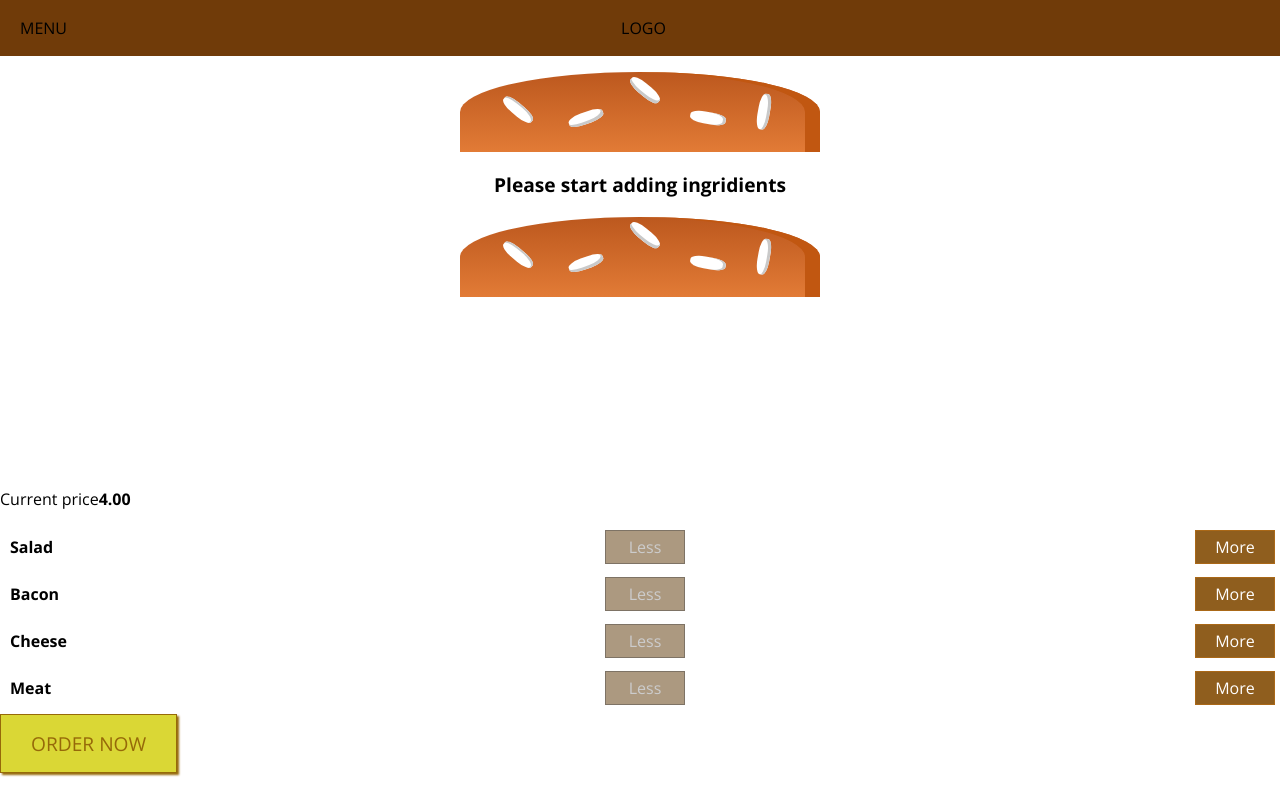
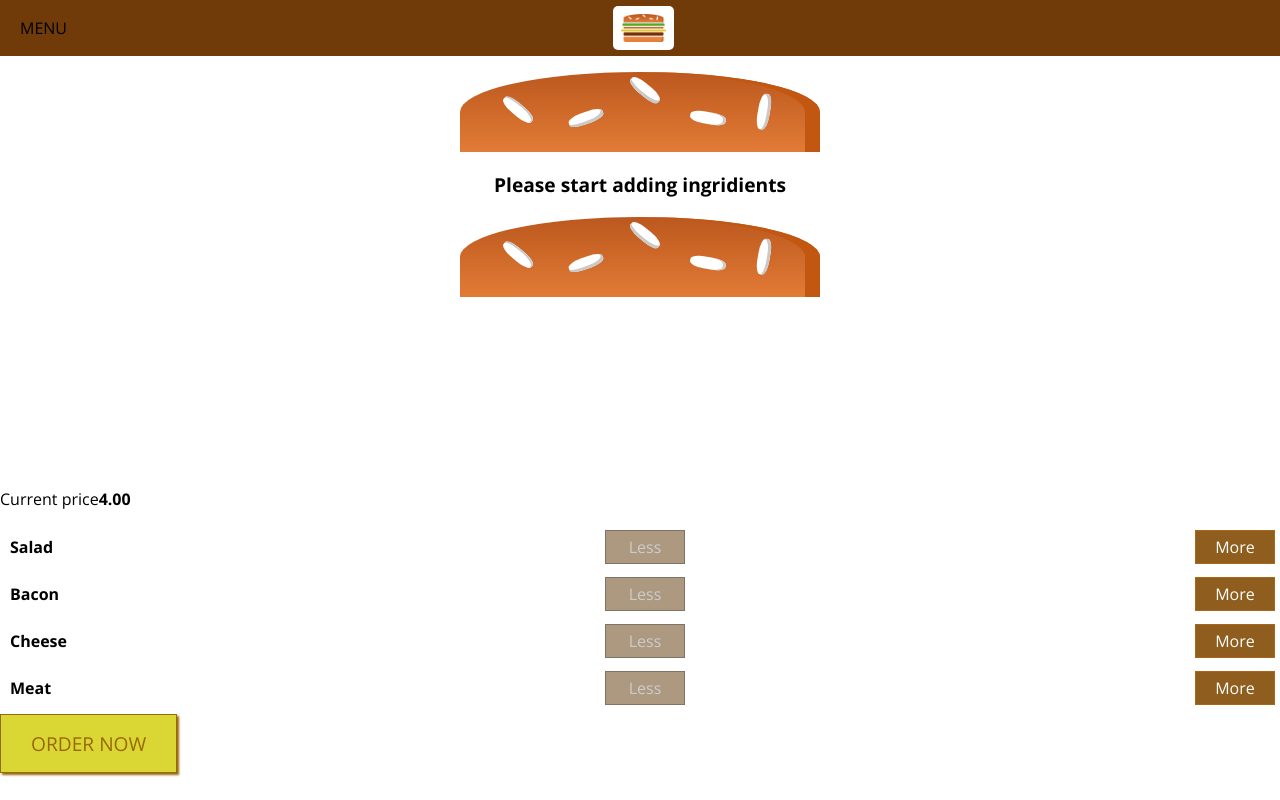
Before and after one commit to dayanapanova/burger-builder, a React app: page / in a window 1280 px wide. Built offline with nearby package versions, Linux system fonts and the light colour scheme.

Commit message:
adding style to the logo

```diff
--- /dev/null
+++ b/src/components/Logo/Logo.css
@@ -0,0 +1,11 @@
+.Logo {
+    background-color: #fff;
+    height: 80%;
+    padding: 8px;
+    box-sizing: border-box;
+    border-radius: 5px;
+}
+
+.Logo img {
+    height: 100%;
+}
--- a/src/components/Logo/Logo.js
+++ b/src/components/Logo/Logo.js
@@ -0,0 +1,11 @@
+import React from 'react';
+import burgerLogo from '../../assets/images/burger-logo.png'
+import classes from './Logo.css'
+
+const logo = (props) => (
+    <div className={classes.Logo}>
+        <img src={burgerLogo} alt='MyBurger'/>
+    </div>
+)
+
+export default logo;
--- a/src/components/Navigation/Toolbar/Toolbar.js
+++ b/src/components/Navigation/Toolbar/Toolbar.js
@@ -1,10 +1,11 @@
 import React from 'react';
 import classes from './Toolbar.css'
+import Logo from '../../Logo/Logo'
 
 const toolbar = () => (
     <header className={classes.Toolbar}>
         <div>MENU</div>
-        <div>LOGO</div>
+        <Logo/>
         <nav>
             <ul>
 
```
Also changed, not shown: src/assets/images/burger-logo.png (renamed from src/assets/images/burger-logo (1).png), src/components/Navigation/NavigationItems/NavigationItems.js (added).
